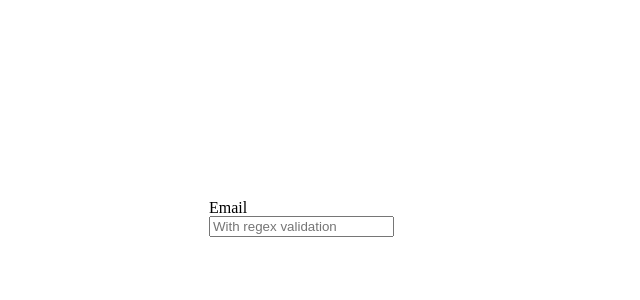
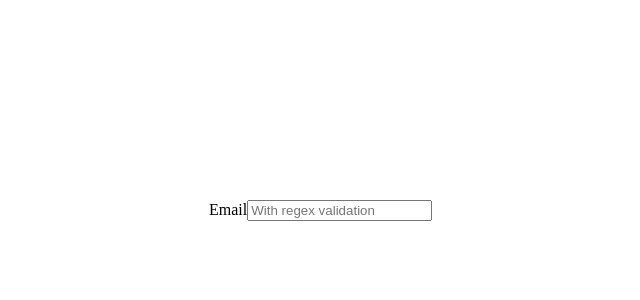
Before and after one commit to kentofujimoto00/react-study, a React (Create React App) app: page / in a window 1280 px wide. Shown: the top 300 px of the page, without its empty margins (239-879 px from the left). Built offline with nearby package versions, Linux system fonts and the light colour scheme.

Commit message:
適切なタグに修正

```diff
--- a/src/components/MailForm/index.tsx
+++ b/src/components/MailForm/index.tsx
@@ -2,7 +2,7 @@ function MailForm() {
   return (
     <div className='email'>
       <form action="">
-        <p className='email__title'>Email</p>
+        <label className='email__title'>Email</label>
         <input
           className='email__input'
           type="text"
```
